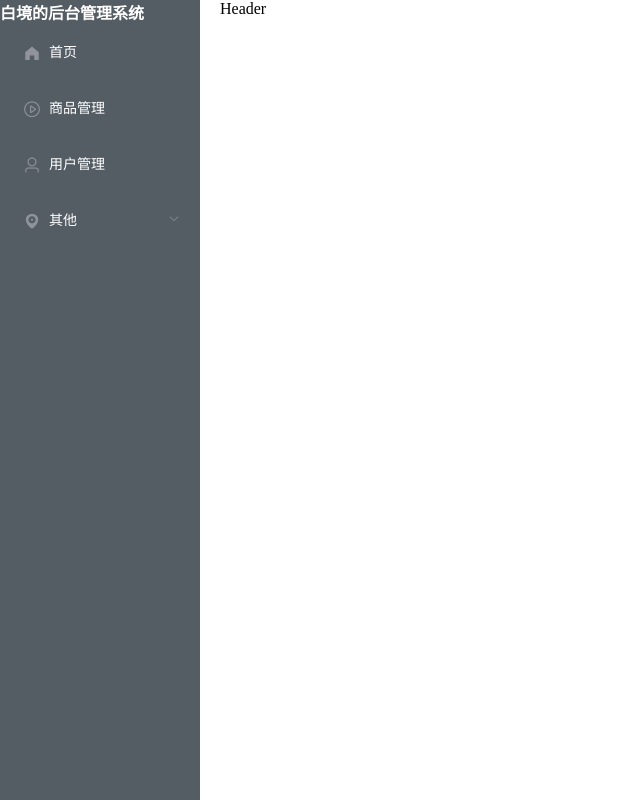
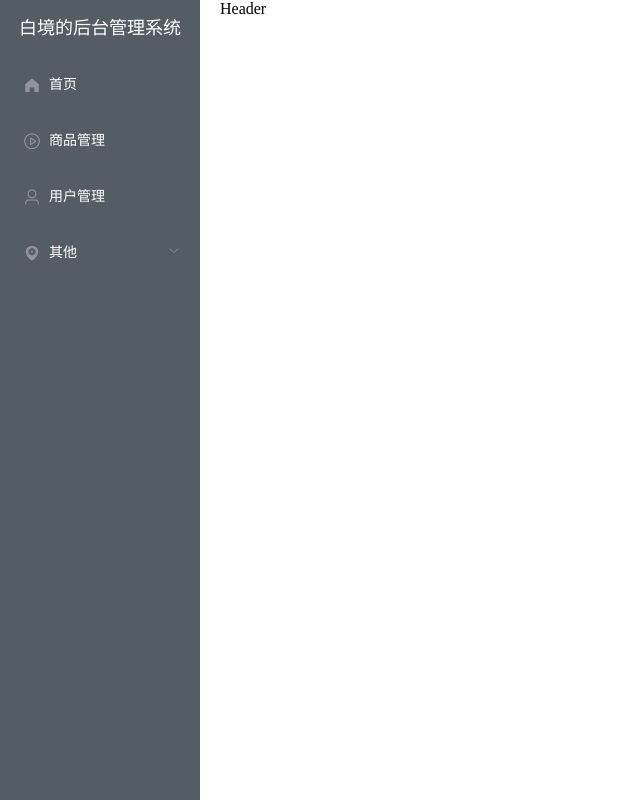
Before and after one commit to BaiJingSama/backstage-manage, a Vue app: page / in a window 1280 px wide. Shown: the whole page, without its empty margins (0-640 px from the left). Built offline with nearby package versions, Linux system fonts and the light colour scheme.

Commit message:
实现点击菜单栏跳转到相应路由的功能

```diff
--- a/src/components/CommonAside.vue
+++ b/src/components/CommonAside.vue
@@ -3,7 +3,7 @@
     <el-menu default-active="1-4-1" class="el-menu-vertical-demo" @open="handleOpen" @close="handleClose"
       :collapse="isCollapse" background-color="#545c64" text-color="#fff" active-text-color="#ffd04b">
       <h3>白境的后台管理系统</h3>
-      <el-menu-item v-for="item in noChildren" :key="item.name" :index="item.name">
+      <el-menu-item @click="clickMenu(item)" v-for="item in noChildren" :key="item.name" :index="item.name">
         <i :class="`el-icon-${item.icon}`"></i>
         <span slot="title">{{item.label}}</span>
       </el-menu-item>
@@ -14,7 +14,7 @@
           <span slot="title">{{item.label}}</span>
         </template>
         <el-menu-item-group v-for="subItem in item.children" :key="subItem.path">
-          <el-menu-item :index="subItem.path">{{subItem.label}}</el-menu-item>
+          <el-menu-item @click="clickMenu(subItem)" :index="subItem.path">{{subItem.label}}</el-menu-item>
         </el-menu-item-group>
       </el-submenu>
     </el-menu>
@@ -22,6 +22,8 @@
 </template>
 
 <script>
+import router from '@/router';
+
 export default {
   data() {
     return {
@@ -78,6 +80,11 @@ export default {
     handleClose(key, keyPath) {
       console.log(key, keyPath);
     },
+    clickMenu(item) {
+      if (this.$route.path !== item.path && !(this.$route.path === '/home' && (item.path === '/'))) {
+        router.push(item.path)
+      }
+    }
 
   },
   computed: {
@@ -95,13 +102,18 @@ export default {
 .el-menu-vertical-demo:not(.el-menu--collapse) {
   width: 200px;
   min-height: 400px;
+  border: 0;
 }
 
 .el-menu {
   height: 100vh;
 
   h3 {
-    color: #fff
+    color: #fff;
+    text-align: center;
+    line-height: 56px;
+    font-size: 18px;
+    font-weight: 400;
   }
 }
 </style>
```
